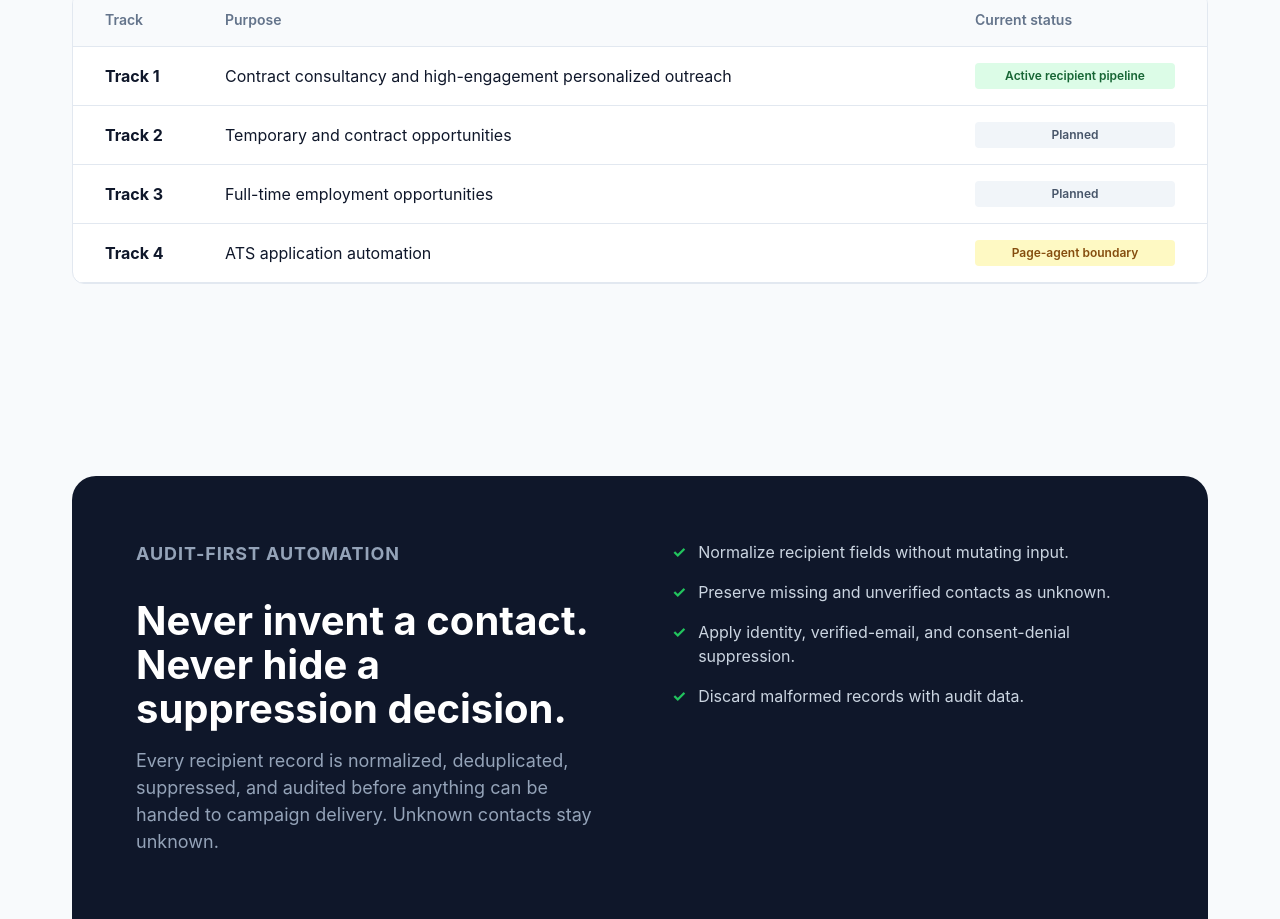
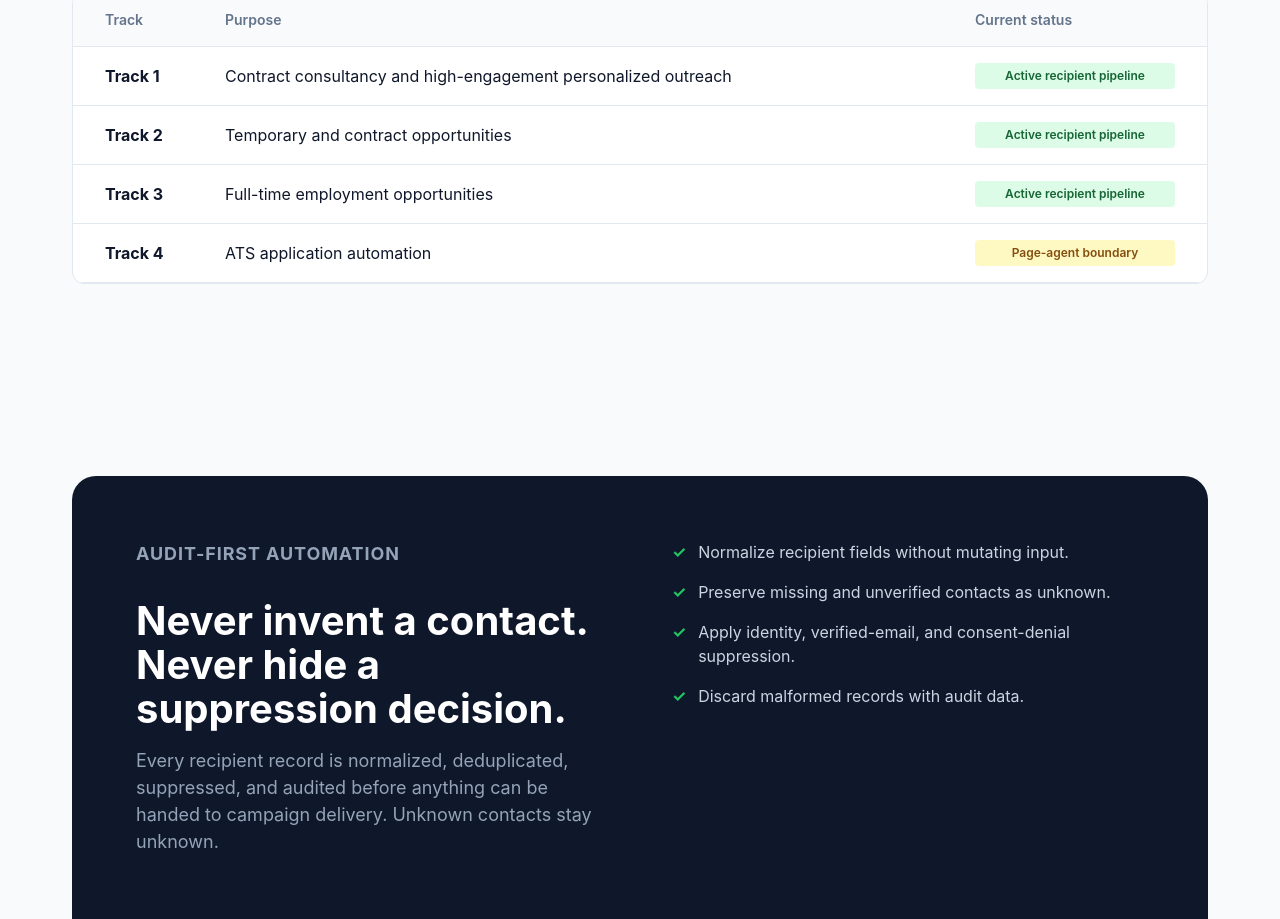
Before and after one commit to xmrtdao/jobby-mcjobberson, a plain HTML site: page docs/index.html in a window 1280 px wide. Shown: the part 1782-2701 px from the top of the page. Drawn offline with Linux system fonts and the light colour scheme.

Commit message:
docs: update track status to active for tracks 2 and 3

```diff
--- a/docs/index.html
+++ b/docs/index.html
@@ -99,12 +99,12 @@
         <div class="track-row" role="row">
           <strong>Track 2</strong>
           <span>Temporary and contract opportunities</span>
-          <span class="status planned">Planned</span>
+          <span class="status active">Active recipient pipeline</span>
         </div>
         <div class="track-row" role="row">
           <strong>Track 3</strong>
           <span>Full-time employment opportunities</span>
-          <span class="status planned">Planned</span>
+          <span class="status active">Active recipient pipeline</span>
         </div>
         <div class="track-row" role="row">
           <strong>Track 4</strong>
```
Also changed, not shown: portal/index.html (+2 -2 lines).
